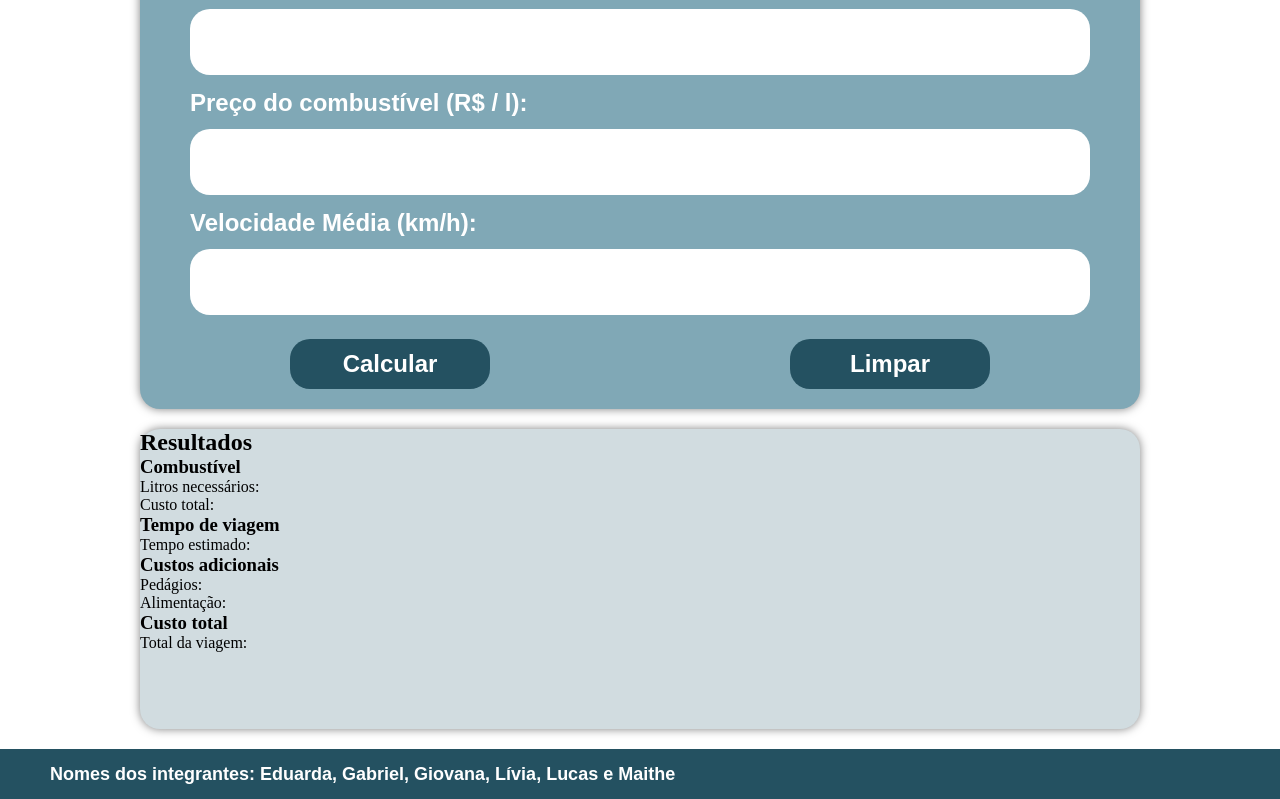
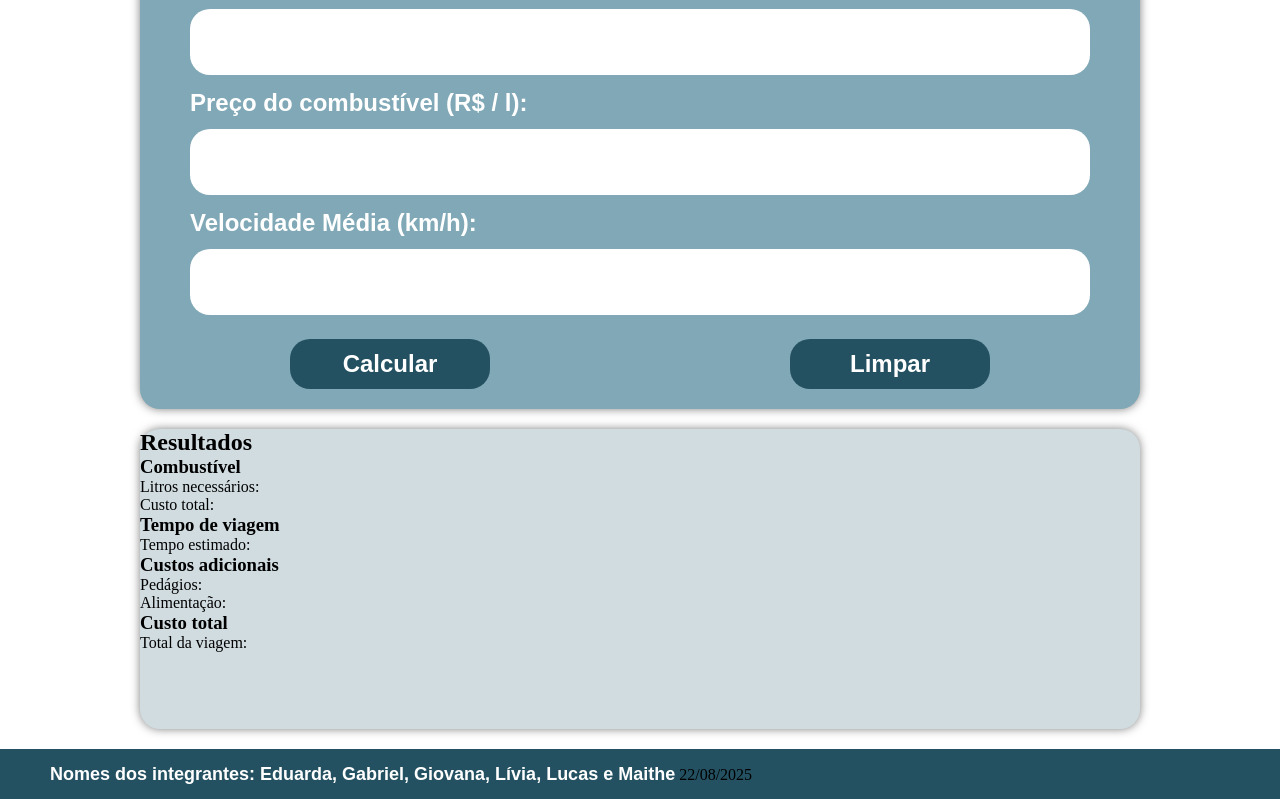
Before and after one commit to GiovanaCarrascosa/PRESTACAO-COMPRAS, a plain HTML site: page index.html in a window 1280 px wide. Shown: the part 915-1714 px from the top of the page. Drawn offline with Linux system fonts and the light colour scheme; a web font is replaced by a local one.

Commit message:
data atual adicionada no footer

```diff
--- a/index.html
+++ b/index.html
@@ -131,7 +131,7 @@
     <footer class="footer">
 
         <span class="nomes-footer"><strong>Nomes dos integrantes: Eduarda, Gabriel, Giovana, Lívia, Lucas e Maithe</strong></span>
-
+        <span id="data-atual"></span>
     </footer>
 
 </body>
--- /dev/null
+++ b/js/dataFooter.js
@@ -0,0 +1,17 @@
+const dataElement = document.querySelector ('#data-atual') //date
+
+const formatarData = () => {
+    const agora = new Date(); //objeto com a data e hora atual
+
+    //obtem e formata os componentes da data
+    const dia = agora.getDate().toString().padStart(2, '0'); //dia do mes (01-31)
+    const mes = (agora.getMonth() + 1).toString().padStart(2, '0'); //mes (01-12)
+    const ano = agora.getFullYear(); // ano com 4 digitos
+
+    return `${dia}/${mes}/${ano}`;
+}
+
+export const atualizarFooter = () => {
+    dataElement.textContent = formatarData();
+    setInterval(atualizarFooter, 1000);
+}
--- a/js/main.js
+++ b/js/main.js
@@ -1,6 +1,7 @@
 import { atualizarListaViagem,atualizarSelectOrigem,atualizarSelectDestino } from "./uiUpdater.js";
 import { exibirTempoViagem } from "./dadosVeiculo.js";
 import { exibirContasVeiculos } from "./domElements.js";
+import { atualizarFooter } from "./dataFooter.js";
 
 //Variaveis que recebem os dois selects (origem,destino)
 const selectOrigem = document.querySelector('#selectOrigem');
@@ -25,4 +26,5 @@ document.addEventListener('DOMContentLoaded',()=>{
     // chama as funções
     exibirTempoViagem();
     exibirContasVeiculos();
+    atualizarFooter();
 });
```
